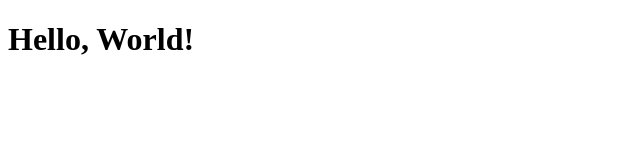
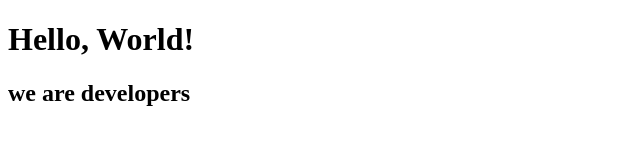
Before and after one commit to syedibraheem/coding-partners-practice, a plain HTML site: page index.html in a window 1280 px wide. Shown: the whole page, without its empty margins (0-640 px from the left). Drawn offline with Linux system fonts and the light colour scheme.

Commit message:
second comment

```diff
--- a/index.html
+++ b/index.html
@@ -8,5 +8,6 @@
 </head>
 <body>
     <h1>Hello, World!</h1>
+    <h2> we are developers </h2>
 </body>
 </html>
```
